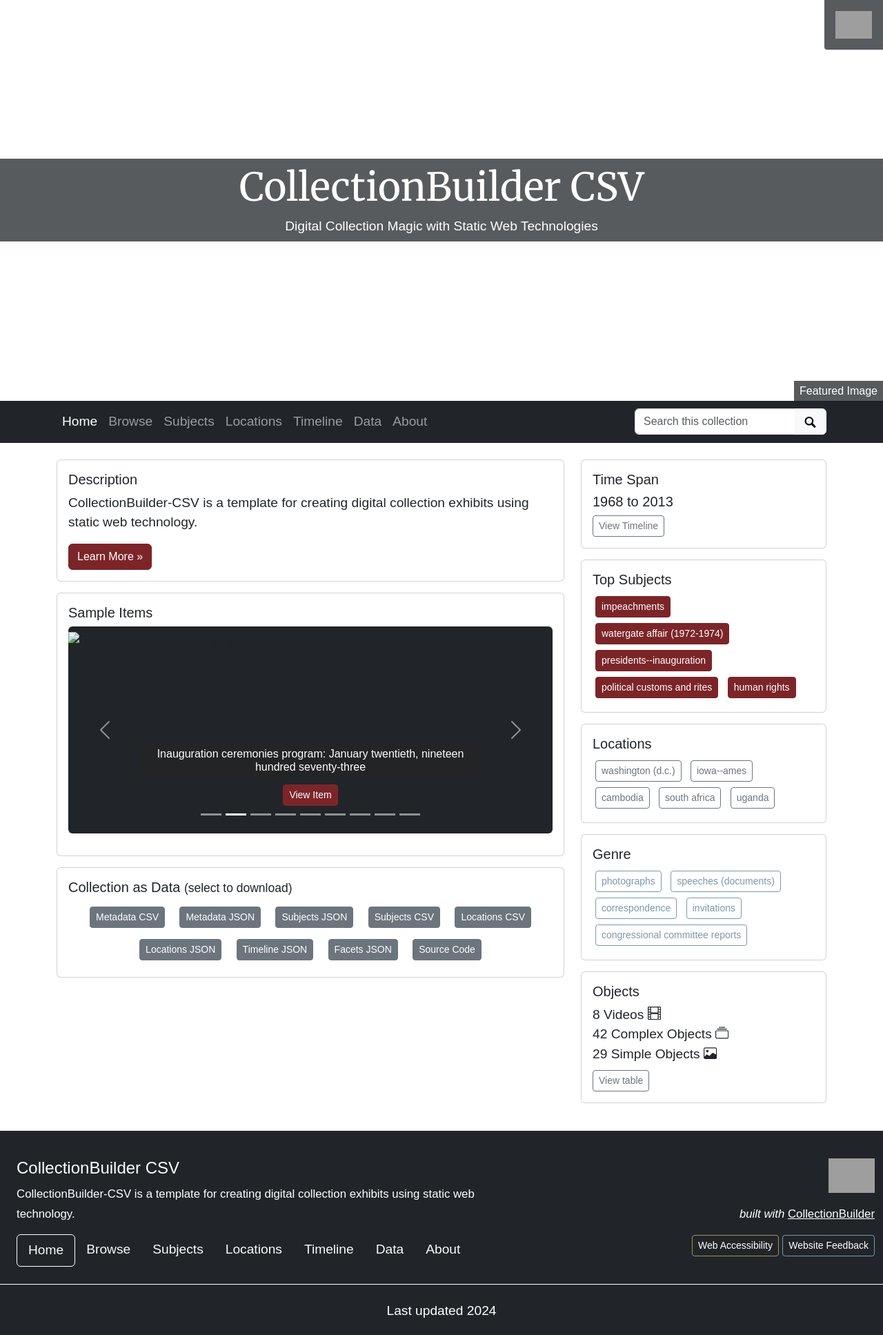
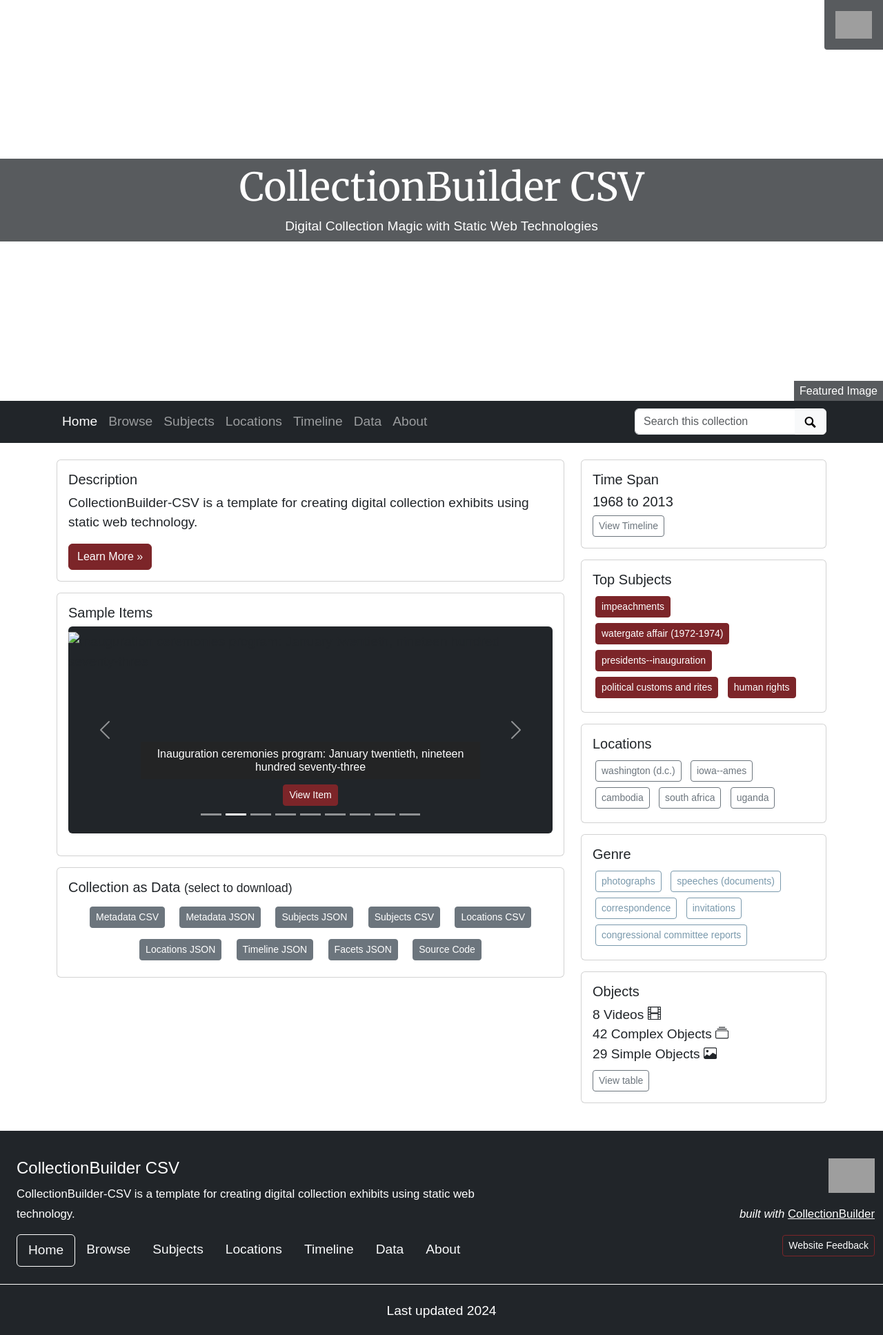
Before and after one commit to isu-digital/digital-collections-template, a Jekyll site: the page built from pages/index.md, in a window 1280 px wide. Shown: the whole page at 69% size. Built offline with Jekyll 4.4.1, drawn with Linux system fonts in a browser that asks for light colours; nearby versions of some CDN libraries; library files that are not in the unit come from our copies; grey boxes are pictures that could not be loaded.

Commit message:
fix button colors

```diff
--- a/_data/config-theme-colors.csv
+++ b/_data/config-theme-colors.csv
@@ -4,7 +4,7 @@ secondary,
 success,
 info,#7A99AC
 warning,
-danger,
+danger,#7A99AC
 light,
 dark,
 cardinal,#C8102E
--- a/_includes/footer.html
+++ b/_includes/footer.html
@@ -38,8 +38,8 @@
                 </small>
             </p>
             <p class="text-md-end text-white">
-                <a href="#" class="btn btn-sm btn-outline-green text-white">Web Accessibility</a>
-                <a href="https://iastate.qualtrics.com/jfe/form/SV_1z6zHGXtwrQZqn4?source_link={{ page.url | absolute_url }}" target="_blank" rel="noopener" class="btn btn-sm btn-outline-secondary-blue-light text-white">Website Feedback</a>
+                <!--<a href="#" class="btn btn-sm btn-outline-green text-white">Web Accessibility</a>-->
+                <a href="https://iastate.qualtrics.com/jfe/form/SV_1z6zHGXtwrQZqn4?source_link={{ page.url | absolute_url }}" target="_blank" rel="noopener" class="btn btn-sm btn-outline-secondary-red-dark text-white">Website Feedback</a>
             </p>
 
         </div>
```
